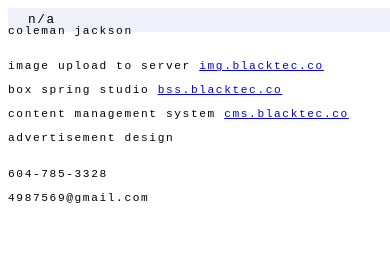
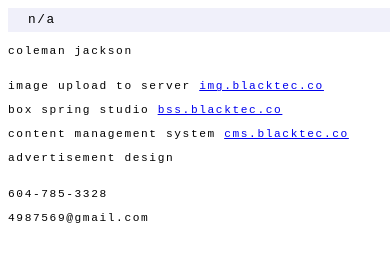
Before and after one commit to CampStove/parseit, a website: page public/index.html in a window 390 px wide. Drawn offline with nearby package versions, Linux system fonts and the light colour scheme; no server answers.

Commit message:
mobile status bar fix

```diff
--- a/public/index.html
+++ b/public/index.html
@@ -64,7 +64,7 @@
                 text-align: left;
             }
             .right {
-                padding-top: unset;
+                padding-top: 20px;
                 margin-left: unset;
             }
             .left {
```
